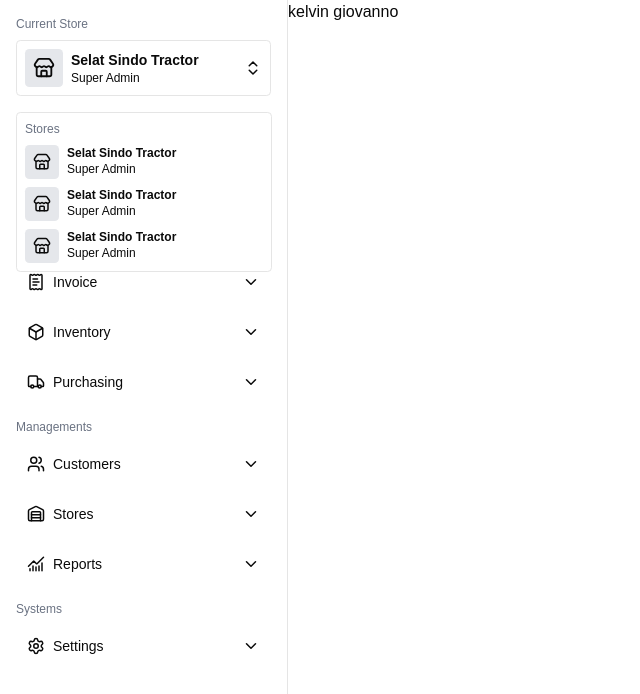
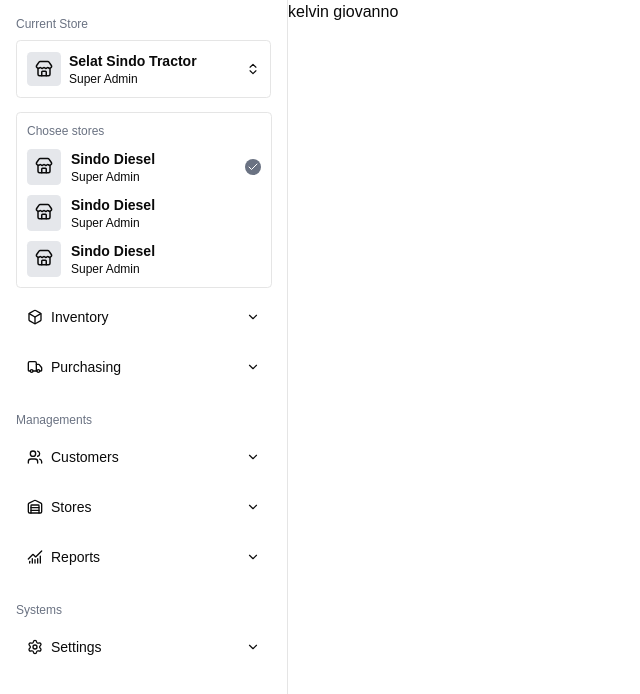
Before and after one commit to kelvingiovanno/stockwise, a React (Vite) app in the folder frontend/: page / in a window 1280 px wide. Shown: the top 694 px of the page, without its empty margins (0-640 px from the left). Built offline with nearby package versions, Linux system fonts and the light colour scheme.

Commit message:
wip sidebar

```diff
--- a/frontend/src/shared/components/layout/sidebar.tsx
+++ b/frontend/src/shared/components/layout/sidebar.tsx
@@ -1,4 +1,4 @@
-import { Box, ChartNoAxesCombined, ChevronDown, ChevronsUpDown, LayoutDashboard, ReceiptText, Settings, ShoppingCart, StoreIcon, Truck, Users, Warehouse, type LucideIcon } from "lucide-react";
+import { Box, ChartNoAxesCombined, Check, ChevronDown, ChevronsUpDown, LayoutDashboard, ReceiptText, Settings, ShoppingCart, StoreIcon, Truck, Users, Warehouse, type LucideIcon } from "lucide-react";
 import { useState } from "react";
 import { NavLink, useLocation } from "react-router";
 
@@ -7,11 +7,14 @@
     url,
     Icon,
 } : {title: string, url: string,Icon: LucideIcon}) => {
+
+    const currentPathname = useLocation().pathname;
+
     return (
         <NavLink
             to={url}
-            className="w-full p-2.5 flex items-center gap-2
-                    border border-white rounded-sm hover:bg-gray-200 hover:border-gray-500">
+            className={`w-full p-2.5 flex items-center gap-2
+                    border border-white rounded-sm hover:bg-gray-200 hover:border-gray-500 ${currentPathname === url && "bg-gray-200"}`}>
             <Icon size={18} />
             <p className="text-sm">{title}</p>
         </NavLink>
@@ -46,13 +49,13 @@
             >
                 <div className="flex items-center flex-1 gap-2">
                     <Icon
-                        size={18}
+                        size={16}
                     />
                     <p className="text-sm">{title}</p>
                 </div>
 
                 <ChevronDown
-                    size={18}
+                    size={14}
                     className={`transition-transform duration-300 ${
                         openState ? "rotate-180" : ""
                     }`}
@@ -72,8 +75,8 @@
                         <NavLink
                             key={index}
                             to={item.url}
-                            className={`block ml-8 p-2.5 rounded-sm
-                                       hover:bg-gray-200 cursor-pointer ${location.pathname === item.url && "bg-gray-200"}`}
+                            className={`block ml-8 p-2.5 rounded-sm border border-white
+                                       hover:bg-gray-200 hover:border-gray-500 cursor-pointer ${location.pathname === item.url && "bg-gray-200"}`}
                         >
                             <p className="text-sm">{item.title}</p>
                         </NavLink>
@@ -89,53 +92,69 @@
     const [open, setOpen] = useState<boolean>(false)
 
     return (
-        <div className="relative space-y-2">
-            <p className="text-xs text-gray-500">Current Store</p>
+        <div className="relative">
+
+            <p className="text-xs text-gray-500 mb-2">Current Store</p>
+
             <button
-                className="p-2 flex justify-between items-center border w-full rounded-sm"
+                className="p-2.5 flex justify-between items-center border w-full rounded-sm"
                 onClick={() => setOpen(!open)}
             >
                 <div className="flex items-center gap-2">
                     <div className="p-2 bg-gray-200 rounded-sm">
-                        <StoreIcon size={22}/>
+                        <StoreIcon size={18}/>
                     </div>
                     <div>
                         <p className="text-sm font-semibold text-left">Selat Sindo Tractor</p>
                         <p className="text-xs text-left">Super Admin</p>
                     </div>
                 </div>
-                <ChevronsUpDown  size={18}/>
+                <ChevronsUpDown  size={14}/>
             </button>
-            <div className={`absolute w-3xs max-h-60 left-0 top-24 bg-white p-2 rounded-sm border space-y-2 ${open ? "hidden" : 'block'}`}>
-                <p className="text-xs text-gray-500">Stores</p>
-                <div className="flex gap-2">
+
+            <div className={`absolute w-3xs max-h-60 left-0 top-24 bg-white p-2.5 rounded-sm border space-y-2.5 ${open ? "hidden" : 'block'}`}>
+
+                <p className="text-xs text-gray-500">Chosee stores</p>
+
+                <div className="flex items-center justify-between">
+                    <div className="flex gap-2.5">
                         <div className="p-2 bg-gray-200 rounded-sm">
                         <StoreIcon size={18} />
                         </div>
                         <div>
-                        <p className="text-xs font-semibold text-left">Selat Sindo Tractor</p>
+                            <p className="text-sm font-semibold text-left">Sindo Diesel</p>
                             <p className="text-xs text-left">Super Admin</p>
                         </div>
                     </div>
-                <div className="flex gap-2">
+
+                    <div className="rounded-full bg-gray-500 p-0.5">
+                        <Check size={12} className="text-white"/>
+                    </div>
+
+                </div>
+
+                <div className="flex gap-2.5">
                     <div className="p-2 bg-gray-200 rounded-sm">
                         <StoreIcon size={18} />
                     </div>
                     <div>
-                        <p className="text-xs font-semibold text-left">Selat Sindo Tractor</p>
+                        <p className="text-sm font-semibold text-left">Sindo Diesel</p>
                         <p className="text-xs text-left">Super Admin</p>
                     </div>
                 </div>
-                <div className="flex gap-2">
+
+                <div className="flex gap-2.5">
                     <div className="p-2 bg-gray-200 rounded-sm">
                         <StoreIcon size={18} />
                     </div>
                     <div>
-                        <p className="text-xs font-semibold text-left">Selat Sindo Tractor</p>
+                        <p className="text-sm font-semibold text-left">Sindo Diesel</p>
                         <p className="text-xs text-left">Super Admin</p>
                     </div>
                 </div>
+
             </div>
+
         </div>
     )
 }
@@ -145,19 +164,19 @@
     const store_id = "STORE-001";
 
     return (
-        <aside className="flex flex-col border-r w-2xs h-screen ">
-            <div className="p-4">
+        <aside className="min-w-2xs h-screen flex flex-col gap-6 border-r">
+
+            <div className="px-4 pt-4">
                 <SwitchStore />
             </div>
-            <div className="flex-1 px-4 space-y-2 overflow-y-auto ">
 
-                <div className="border-t pt-2 ">
-                    <SidebarMenu title="Dashboard" url="/" Icon={LayoutDashboard}/>
-                </div>
+            <div className="px-4 space-y-6 overflow-y-auto">
 
-                <div className="space-y-2 py-2">
+                <div className="space-y-2">
 
                     <p className="text-xs text-gray-500">Transactions</p>
+
+                    <SidebarMenu title="Dashboard" url="/" Icon={LayoutDashboard}/>
 
                     <SidebarCollapseMenu title={"Sales"} Icon={ShoppingCart} submenus={[
                         { title: "All Sales", url: `/stores/${store_id}/sales`},
@@ -189,7 +208,7 @@
                 </div>
 
 
-                <div className="space-y-2 p-y-2">
+                <div className="space-y-2">
 
                     <p className="text-xs text-gray-500">Managements</p>
 
@@ -213,7 +232,8 @@
                     ]} />
 
                 </div>
-                <div className="space-y-2 py-2">
+
+                <div className="space-y-2">
 
                     <p className="text-xs text-gray-500">Systems</p>
 
```
Lines whose indentation alone changed are shown as unchanged.
